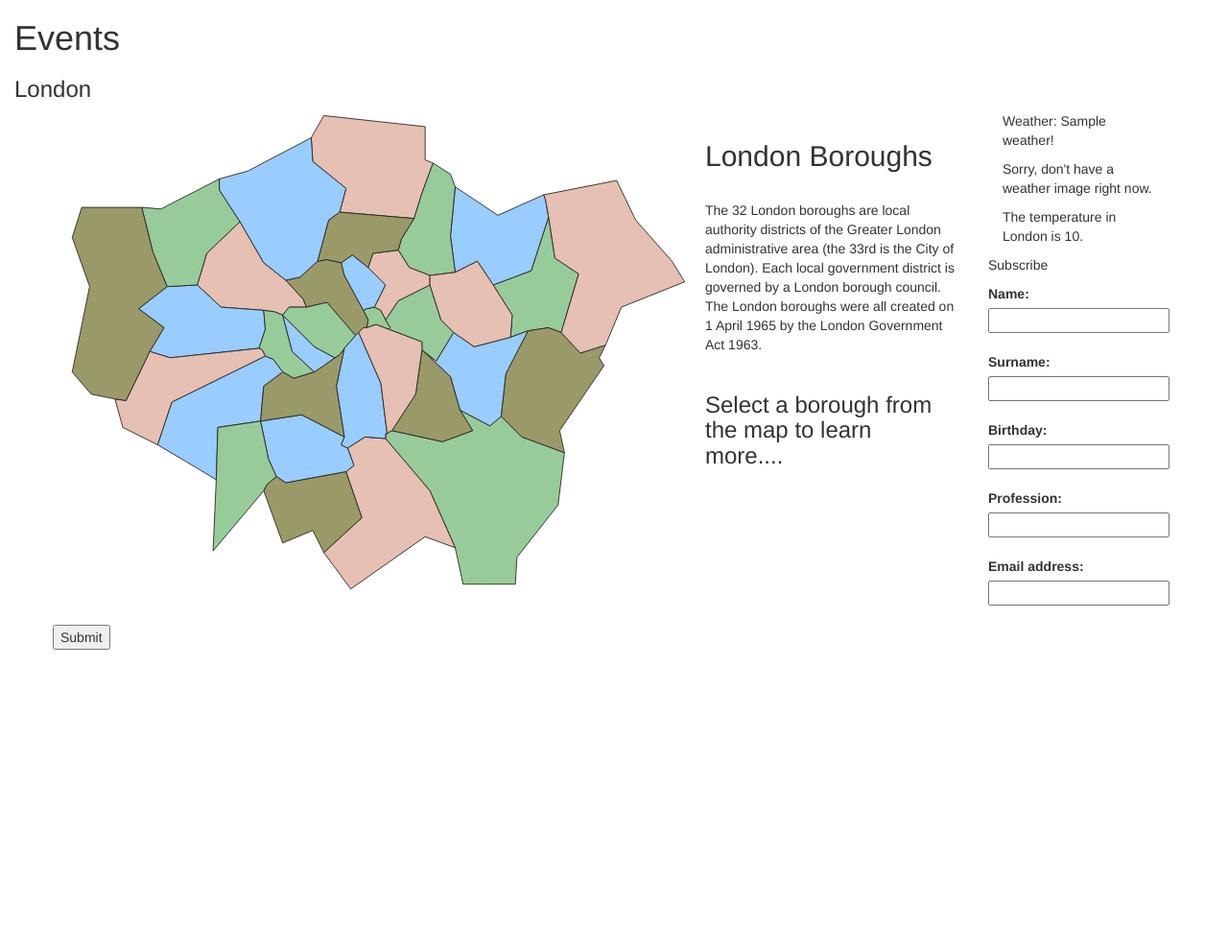
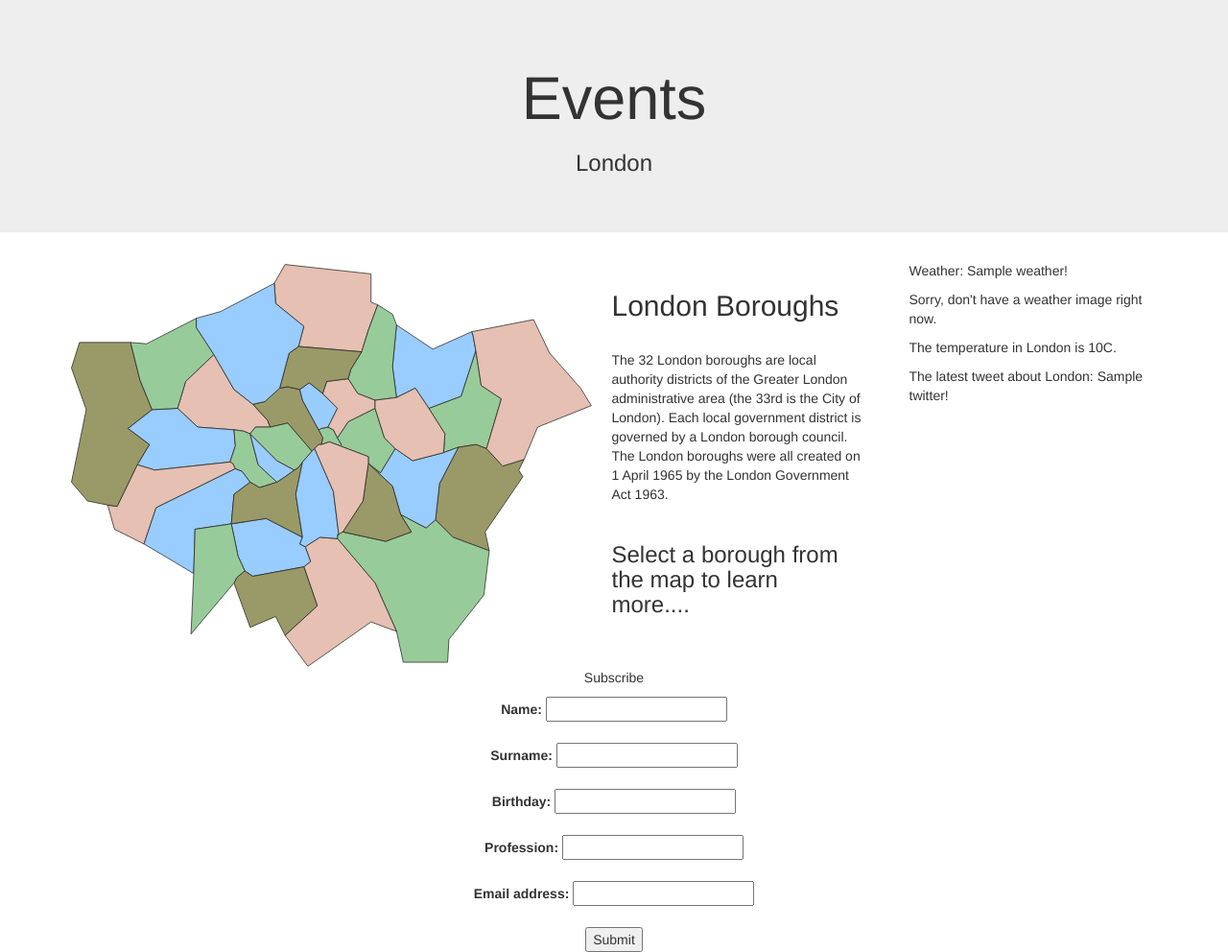
Before and after one commit to marianneoco/weather_team, a Flask app: template templates/weather_team.html in a window 1280 px wide. Shown: the whole page at 96% size. Before the commit the page ends 677 px from the top, so only its background shows below. Run offline with Flask 2, Linux system fonts and the light colour scheme; the template is opened without the code that fills it: most values are stand-ins (such as "Sample title", 1, 10 or a date in 2020); parts of the project's set-up code (start-up, migrations or seed data) failed here and were passed over; some libraries are stand-ins or nearby versions.

Commit message:
SundayAfternoon

```diff
--- a/templates/weather_team.html
+++ b/templates/weather_team.html
@@ -6,7 +6,7 @@
     <title>Weather Team</title>
     <link rel="stylesheet" type="text/css" href="{{url_for("static", filename="../static/css/weather_team.css")}}">
     <link rel="stylesheet" href="{{url_for("static", filename="../static/css/bootstrap.css")}}">
-    <!-- if we add Bootstrap in, add to same folder -->
+    <meta name="viewport" content="width-device-width, initial-scale=1" />
 
     <script src="../static/js/jquery-3.3.1.min.js" type="text/javascript"></script>
     <script src="../static/js/bootstrap.js" type="text/javascript"></script>
@@ -21,7 +21,7 @@
 
   <body>
 
-    <div class="container-fluid" id="header">
+    <div class="jumbotron text-center">
       <!-- <div class="col-md-1">
          <img src='img/collaborate.jpg' class='img-circle'>-->
         <h1> Events</h1>
@@ -31,13 +31,14 @@
       <!-- Start of main page container -->
 <div class="container" id="mapAndtext">
       <div class="row">
-        <div class="col-sm-10">
+        <div class="col-sm-9">
           <!-- Map html -->
-          <div class="jsmaps-wrapper" id="LondonBoroughs-map"></div>
+          <div class="jsmaps-wrapper" id="LondonBoroughs-map">
+          </div>
           <!-- End Map html -->
         </div>
 
-    <div class="col-sm-2">
+        <div class="col-sm-3">
           <div class="weather">
 
             {% if weather %}
@@ -47,18 +48,32 @@
             {% endif %}
 
             {% if weather == "Clear" %}
-              <img src = "../static/images/sun.png" width="100" height="100">
+              <img src = "../static/images/sun.png" class = img-responsive>
             {% elif weather == "Clouds" %}
-              <img src = "../static/images/clearsky.jpg">
+              <img src = "../static/images/clearsky.jpg" class = img-responsive>
+            {% elif weather == "Haze" %}
+              <img src = "../static/images/haze.jpg" class = img-responsive>
+            {% elif weather == "Drizzle" %}
+              <img src = "../static/images/haze.jpg" class = img-responsive>
+            {% elif weather == "Rain" %}
+              <img src = "../static/images/haze.jpg" class = img-responsive>
+            {% elif weather == "Mist" %}
+              <img src = "../static/images/haze.jpg" class = img-responsive>
+            {% elif weather == "Fog" %}
+              <img src = "../static/images/haze.jpg" class = img-responsive>
+            {% elif weather == "Thunderstorm" %}
+              <img src = "../static/images/haze.jpg" class = img-responsive>
             {% else %}
                 <p>Sorry, don't have a weather image right now.</p>
             {% endif %}
 
             {% if temp %}
-              <p>The temperature in London is {{temp}}.</p>
+              <p>The temperature in London is {{temp}}C.</p>
             {% else %}
               <p>None.</p>
             {% endif %}
+
+            The latest tweet about London: {{twitter}}!
 
         </div>
       </div>
@@ -78,8 +93,12 @@
 
         </script>
 
+    </div>
+</div>
+
+
+<div id="contact-form" class = "text-center">
   <p>Subscribe</p>
-           <div id="contact-form">
              <form method="post" action="/signup">
                <label for="name">Name:</label>
                <input type="text" id="name" name="name" required="required">
--- a/weather_team.py
+++ b/weather_team.py
@@ -3,6 +3,28 @@ from flask import Flask, render_template, request
 app = Flask("weather_team")
 
 import requests
+import tweepy
+import json
+
+auth = tweepy.OAuthHandler("LcPXgIykI9tA3mjzLDvVeRV9E","jSznFDi0f0lrJQgFdnFUFXm9OC8rzxzrj5y3fEZelYAf0yuyvD")
+auth.set_access_token ("813484763013115904-cNhrOkjXag5kyyXnaWxVOCkqprPpXUy", "1DXNDmeY6gSXFYWZZTsAhStrIMLDwVlAuZIQqBDIWrWOG")
+twitter_api = tweepy.API(auth)
+the_tweets = twitter_api.search(
+    q = "Oxford Circus")
+tweet = the_tweets[0].text
+print json.dumps(tweet)
+twitter = json.dumps(tweet)
+
+#def process_or_store(tweet):
+    #for tweet in the_tweets:
+        #process_or_store(tweet._json)
+
+#print the_tweets[0].text.encode("utf8")
+#twitter = the_tweets[0].text.encode("utf8")
+
+#the_tweets[0].user.name + ":" +
+#+ tweet.text.encode('utf8')
+#locale = 51.51770,-0.11352)
 
 endpoint = "http://api.openweathermap.org/data/2.5/weather"
 payload = {"q": "London, UK", "units":"metric", "appid":"7854c0a8d8d5259f9efb07224b491299"}
@@ -10,10 +32,11 @@ response = requests.get(endpoint, params=payload)
 data = response.json()
 weather = data["weather"][0]["main"]
 temp = data["main"]["temp"]
+print data
 
 @app.route("/")
 def main_page():
-    return render_template("weather_team.html", weather=weather, temp=temp)
+    return render_template("weather_team.html", weather=weather, temp=temp, twitter=twitter)
 
 @app.route("/signup", methods=["POST"])
 def sign_up():
```
Also changed, not shown: static/images/haze.jpg (added). Lines whose indentation alone changed are shown as unchanged.
